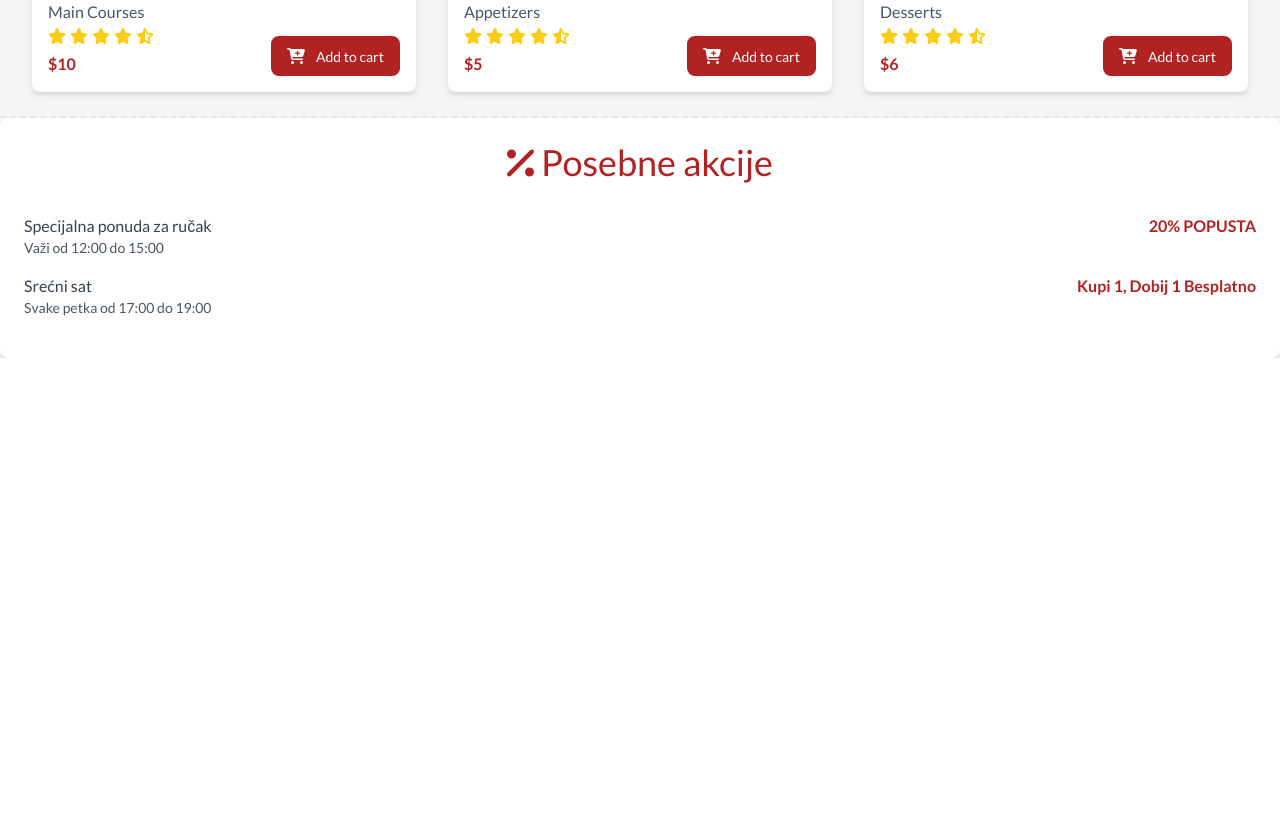
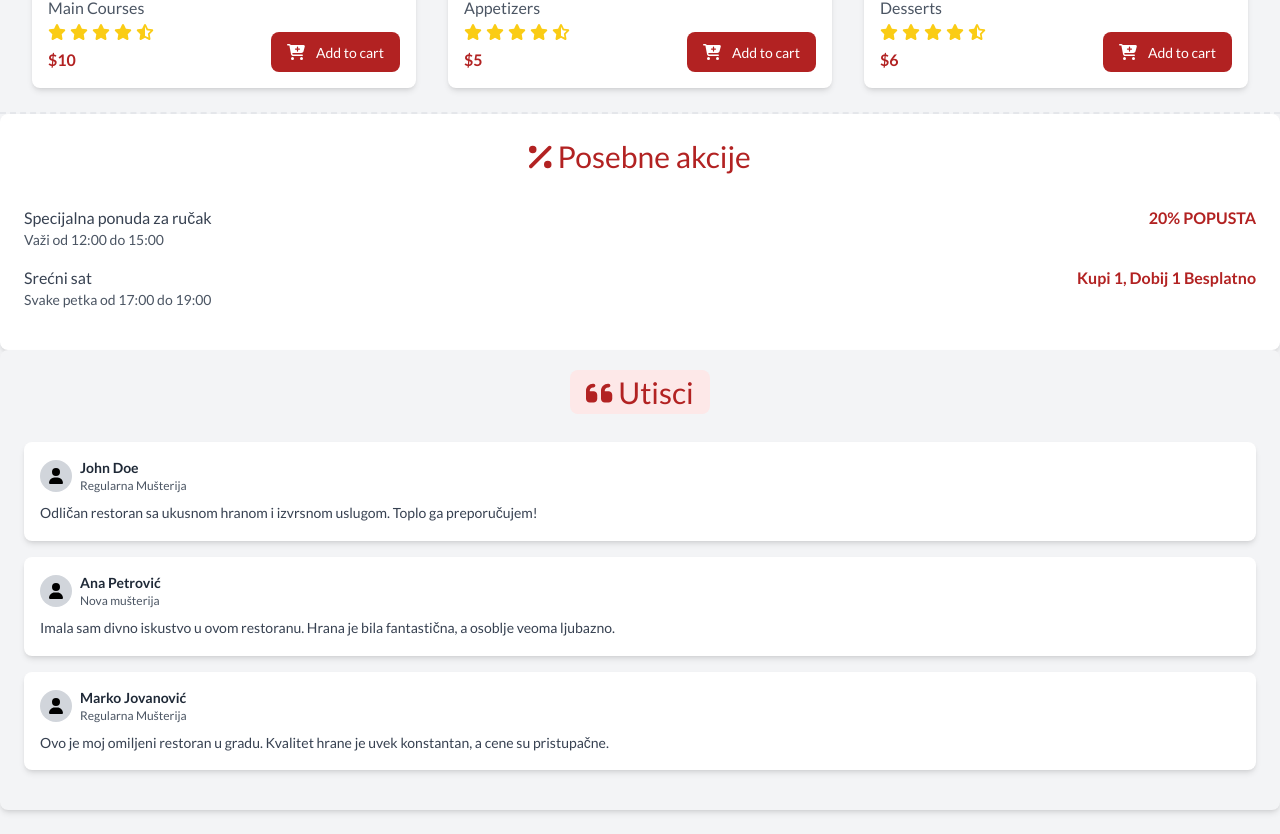
Before and after one commit to ilija02/restaurant-app, a Vue app: page / in a window 1280 px wide. Shown: the part 792-1626 px from the top of the page. Before the commit the page ends 1150 px from the top, so only its background shows below. Built offline with nearby package versions, Linux system fonts and the light colour scheme.

Commit message:
add testimonials

```diff
--- a/src/App.vue
+++ b/src/App.vue
@@ -1,5 +1,5 @@
 <template>
-  <div class="bg-gray-600 text-accent-50 text-sm py-1 flex justify-between items-center px-4 md:px-8">
+  <div class="bg-gray-600 text-white text-sm py-1 flex justify-between items-center px-4 md:px-8">
     <div>
       <span class="hidden md:inline">
         <fa icon="home" />
--- a/src/components/DealsComponent.vue
+++ b/src/components/DealsComponent.vue
@@ -1,6 +1,6 @@
 <template>
     <div class="bg-white rounded-lg shadow-md p-6">
-        <h1 class="text-4xl text-center mb-8 relative">
+        <h1 class="text-3xl text-center mb-8 relative">
             <span class="text-primary-500 py-1 px-4 rounded-lg">
                 <fa icon="percent" /> {{ $t("home.deals") }}
             </span>
--- /dev/null
+++ b/src/components/TestimonialsComponent.vue
@@ -0,0 +1,54 @@
+<template>
+    <div class="bg-gray-100 rounded-lg shadow-md p-6">
+        <h1 class="text-3xl text-center mb-8 relative">
+            <span class="bg-primary-50 text-primary-500 py-1 px-4 rounded-lg">
+                <fa icon="quote-left" /> {{ $t("home.testimonials") }}
+            </span>
+        </h1>
+        <div v-if="testimonials.length > 0">
+            <div v-for="(testimonial, index) in testimonials" :key="index" class="mb-4">
+                <div class="bg-white rounded-lg shadow-md p-4">
+                    <div class="flex items-center mb-2">
+                        <div class="rounded-full h-8 w-8 bg-gray-300 flex items-center justify-center">
+                            <fa icon="user" />
+                        </div>
+                        <div class="ml-2">
+                            <h3 class="text-sm font-semibold text-gray-800">{{ testimonial.name }}</h3>
+                            <p class="text-xs text-gray-600">{{ testimonial.position }}</p>
+                        </div>
+                    </div>
+                    <div class="relative">
+                        <p class="text-sm text-gray-700 leading-relaxed">{{ testimonial.comment }}</p>
+                    </div>
+                </div>
+            </div>
+        </div>
+        <div v-else>
+            <p class="text-gray-600">No testimonials available.</p>
+        </div>
+    </div>
+</template>
+
+<script>
+import all_testimonials from '@/data/testimonials.js'
+
+export default {
+    name: 'TestimonialsComponent',
+    computed: {
+        testimonials() {
+            const ret = all_testimonials.map(testimonial => {
+                return {
+                    ...testimonial,
+                    comment: this.$i18n.locale === 'en' ? testimonial.comment_en : testimonial.comment_sr,
+                    position: this.$i18n.locale === "en" ? testimonial.position_en : testimonial.position_sr // Corrected
+                };
+            });
+            return ret;
+        }
+    }
+
+
+};
+</script>
+
+<style scoped></style>
--- a/src/components/TopDishes.vue
+++ b/src/components/TopDishes.vue
@@ -1,6 +1,6 @@
 <template>
     <div class="flex flex-col">
-        <h1 class="text-4xl text-center mb-8 relative">
+        <h1 class="text-3xl text-center mb-8 relative">
             <span class="bg-primary-50 text-primary-500 py-1 px-4 rounded-lg">
                 <fa icon="trophy" /> {{ $t("home.best_dishes") }}
             </span>
--- /dev/null
+++ b/src/data/testimonials.js
@@ -0,0 +1,31 @@
+const testimonials = [
+  {
+    name: "John Doe",
+    position_en: "Regular Customer",
+    position_sr: "Regularna Mušterija",
+    comment_en:
+      "Great restaurant with delicious food and excellent service. I highly recommend it!",
+    comment_sr:
+      "Odličan restoran sa ukusnom hranom i izvrsnom uslugom. Toplo ga preporučujem!",
+  },
+  {
+    name: "Ana Petrović",
+    position_en: "First-time Visitor",
+    position_sr: "Nova mušterija",
+    comment_en:
+      "I had a wonderful dining experience here. The food was amazing, and the staff was very friendly.",
+    comment_sr:
+      "Imala sam divno iskustvo u ovom restoranu. Hrana je bila fantastična, a osoblje veoma ljubazno.",
+  },
+  {
+    name: "Marko Jovanović",
+    position_en: "Regular Customer",
+    position_sr: "Regularna Mušterija",
+    comment_en:
+      "This is my favorite restaurant in town. The quality of food is always consistent, and the prices are reasonable.",
+    comment_sr:
+      "Ovo je moj omiljeni restoran u gradu. Kvalitet hrane je uvek konstantan, a cene su pristupačne.",
+  },
+];
+
+export default testimonials;
--- a/src/locales/en.js
+++ b/src/locales/en.js
@@ -12,6 +12,7 @@ export default {
     menu: "View Menu",
     best_dishes: "Most popular dishes",
     deals: "Special offers",
+    testimonials: "Testimonials",
   },
   menu: {
     subtitle: "Our Offer",
--- a/src/locales/sr.js
+++ b/src/locales/sr.js
@@ -12,6 +12,7 @@ export default {
     menu: "Pogledajte jelovnik",
     best_dishes: "Najpopularnija jela",
     deals: "Posebne akcije",
+    testimonials: "Utisci",
   },
   menu: {
     subtitle: "Naša ponuda",
--- a/src/pages/HomePage.vue
+++ b/src/pages/HomePage.vue
@@ -24,6 +24,9 @@
       <TopDishes class="mx-4" />
     </div>
     <DealsComponent />
+    <TestimonialsComponent />
+    <!-- So the language switch doesn't interfere with page content -->
+    <div class="h-6"></div>
   </div>
 </template>
 
@@ -31,12 +34,15 @@
 import Header from '@/components/layout/Header.vue';
 import TopDishes from '@/components/TopDishes.vue'
 import DealsComponent from '@/components/DealsComponent.vue'
+import TestimonialsComponent from '@/components/TestimonialsComponent.vue'
+
 export default {
   name: "HomePage",
   components: {
     Header,
     TopDishes,
-    DealsComponent
+    DealsComponent,
+    TestimonialsComponent
   },
 };
 </script>
```
